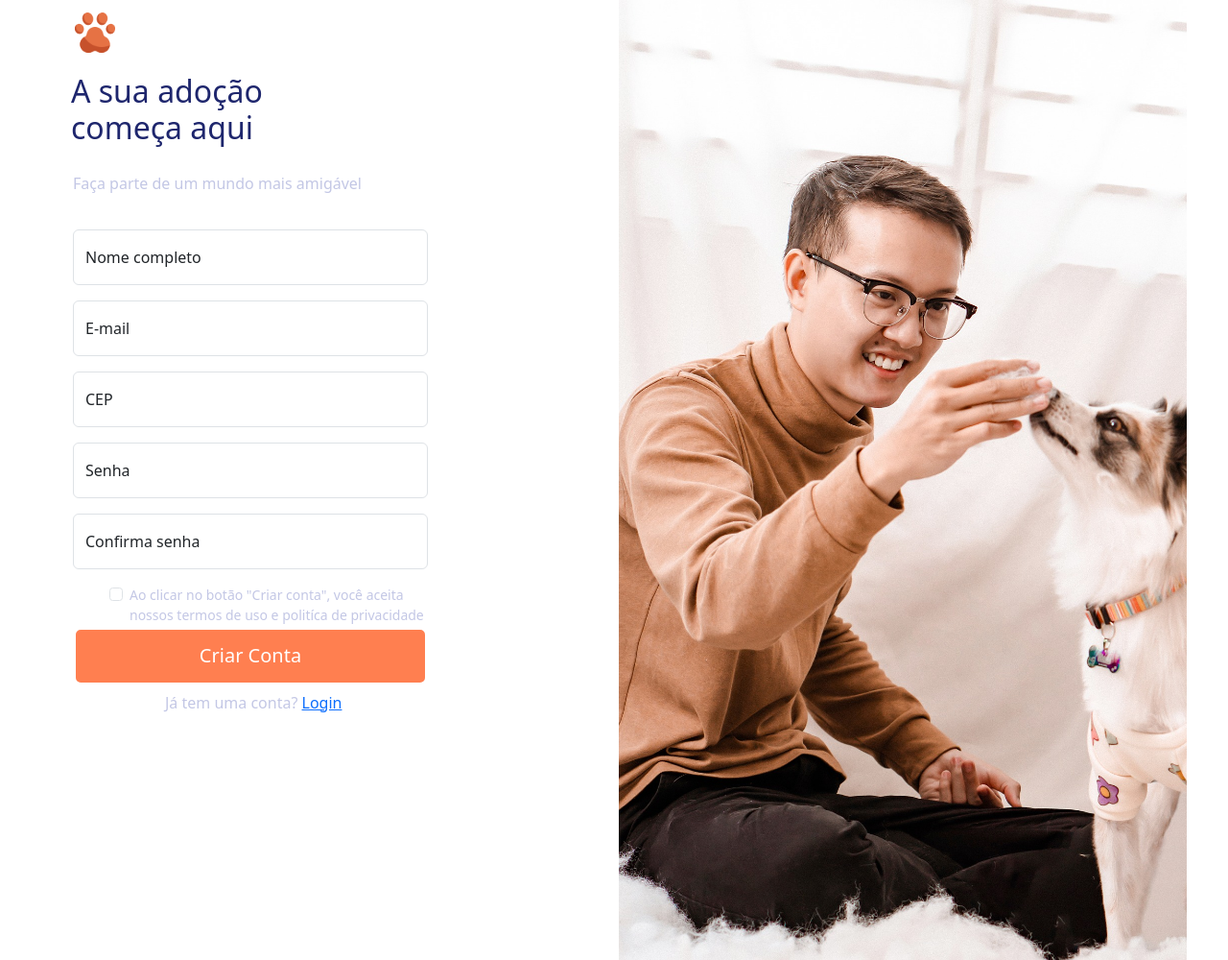
After one commit to ZimboSebastiao/salva-pets2, a PHP site: page /cadastro.php in a window 1280 px wide. The commit adds this page. Shown: the whole page at 96% size. Run offline with PHP 8.4, Linux system fonts and the light colour scheme.

Commit message:
Estilizando página de cadastro

```diff
--- a/assets/css/styles.css
+++ b/assets/css/styles.css
@@ -3,11 +3,11 @@
 --------------------------------------------------------------*/
 .container {
     width: 100%;
-    padding-right: 38px;
-    padding-left: 38px;
+    padding-right: 50px;
+    padding-left: 60px;
     margin-right: auto;
     margin-left: auto;
-  }
+}
 
 
 .row {
@@ -17,7 +17,7 @@
     flex-wrap: wrap;
     margin-right: calc(var(--bs-gutter-x) * -3);
     margin-left: calc(var(--bs-gutter-x) * -3);
-  }
+}
 
 #destaque {
     width: 50%;
@@ -101,14 +101,6 @@ h1 {
     box-shadow: 0 0 0 0.25rem rgb(219, 106, 65);
   }
 
-
-
-
-
-
-
-
-
 .tag-style {
     position: relative;
     padding: 6px;
@@ -120,8 +112,6 @@ h1 {
         width: 8.1%;
     }
 }
-
-
 
 
 @media screen and (max-width: 982px) {
@@ -162,3 +152,36 @@ h1 {
     }
 
 }
+
+
+/*--------------------------------------------------------------
+# Estilização Página de Cadastro
+--------------------------------------------------------------*/
+
+#teste {
+    width: 50%;
+    height: 125vh;
+    background: url(../../images/destaque-cadastro.jpg);
+    background-size: cover;
+    border-radius: 0;
+    border-top: 0;
+}
+
+.estilo-l {
+    font-size: 14px;
+    color: #C3C7E5;
+    position: relative;
+    right: -38px;
+}
+
+.tag-style-c {
+    color: #C3C7E5;
+    position: relative;
+    padding: 6px;
+    right: -90px;
+}
+
+.form-check-input:checked[type="checkbox"] {
+    background-color: #FF7F50;
+    border-color: #FF7F50;
+}
--- /dev/null
+++ b/cadastro.php
@@ -0,0 +1,84 @@
+<!DOCTYPE html>
+<html lang="pt-br">
+<head>
+    <meta charset="UTF-8">
+    <meta name="viewport" content="width=device-width, initial-scale=1.0">
+    <title>Cadastro - Salvapets</title>
+    <!-- ======== CSS Bootstrap ======== -->
+    <link href="https://cdn.jsdelivr.net/npm/bootstrap@5.3.1/dist/css/bootstrap.min.css" rel="stylesheet" integrity="sha384-4bw+/aepP/YC94hEpVNVgiZdgIC5+VKNBQNGCHeKRQN+PtmoHDEXuppvnDJzQIu9" crossorigin="anonymous">
+    <link rel="stylesheet" href="assets/css/styles.css">
+
+</head>
+<body>
+
+    <main>
+        <div class="container">
+            <div class="row">
+
+              <!-- =========== Formulário  =========== -->
+              <div class="col-6">
+
+                <div>
+                    <div id="pata" class="d-flex flex-column justify-content-center align-items-center"></div>
+                    <h1>A sua adoção <br> começa aqui</h1>
+
+                    <p class="estilo-p">Faça parte de um mundo mais amigável</p>
+                </div>
+
+                <section class="estilo-form">
+                    <form action=""  method="post">
+
+                        <div class="form-floating mb-3">
+                            <input type="text" class="form-control input" id="floatingInputGroup2" placeholder="Username" required>
+                            <label for="floatingInputGroup2">Nome completo</label>
+                        </div>
+
+                        <div class="form-floating mb-3">
+                            <input class="form-control input" id="floatingInput" placeholder="name@example.com" required type="email">
+                            <label for="floatingInput">E-mail</label>
+                        </div>
+
+                        <div class="form-floating mb-3">
+                            <input type="text" class="form-control input" id="floatingInputGroup2" placeholder="Username" required>
+                            <label for="floatingInputGroup2">CEP</label>
+                        </div>
+
+                        <div class="form-floating mb-3">
+                            <input  class="form-control input" id="floatingPassword" placeholder="Password" required type="password">
+                            <label for="floatingPassword">Senha</label>
+                        </div>
+
+                        <div class="form-floating mb-3">
+                            <input  class="form-control input" id="floatingPassword" placeholder="Password" required type="password">
+                            <label for="floatingPassword">Confirma senha</label>
+                        </div>
+
+                        <div class="form-check estilo-l">
+                            <input class="form-check-input" type="checkbox" value="" id="" >
+                            <label class="form-check-label" for="" >
+                                Ao clicar no botão "Criar conta", você aceita <br>
+                                nossos termos de uso e politíca de privacidade
+                            </label>
+                        </div>
+
+                        <div>
+                            <button class="btn btn-primary btn-lg botao">Criar Conta</button>
+                            <p class="tag-style-c">Já tem uma conta? <a href="">Login</a></p>
+                        </div>
+
+
+                    </form>
+                </section>
+              </div>
+
+              <!-- ========== Destaque ========== -->
+              <div class="col-8" id="teste" ></div>
+          </div>
+        </div>
+
+    </main>
+
+
+<script src="https://cdn.jsdelivr.net/npm/bootstrap@5.3.1/dist/js/bootstrap.bundle.min.js" integrity="sha384-HwwvtgBNo3bZJJLYd8oVXjrBZt8cqVSpeBNS5n7C8IVInixGAoxmnlMuBnhbgrkm" crossorigin="anonymous"></script>
+</body>
+</html>
```
Also changed, not shown: login.php (+4 -20 lines).
